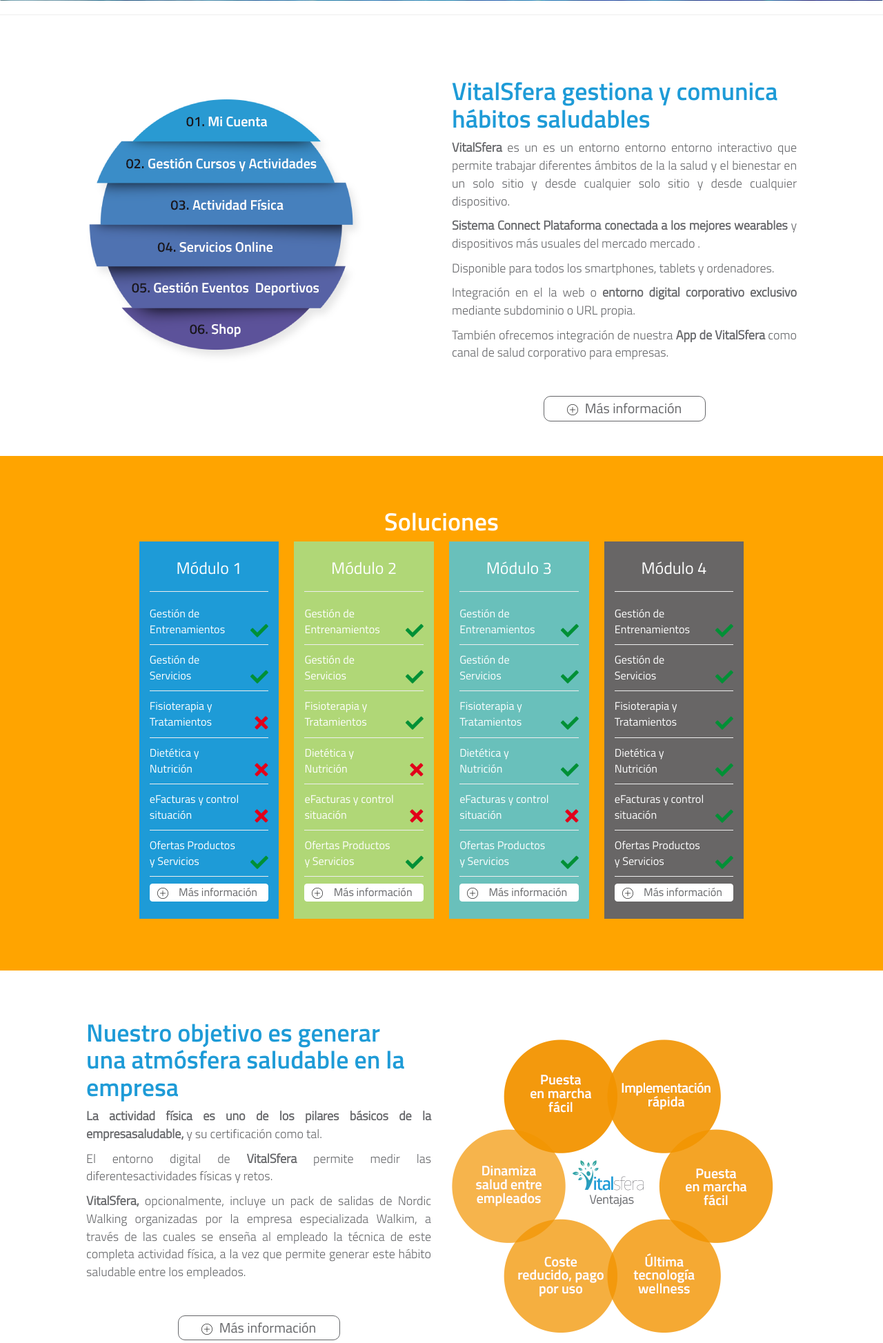
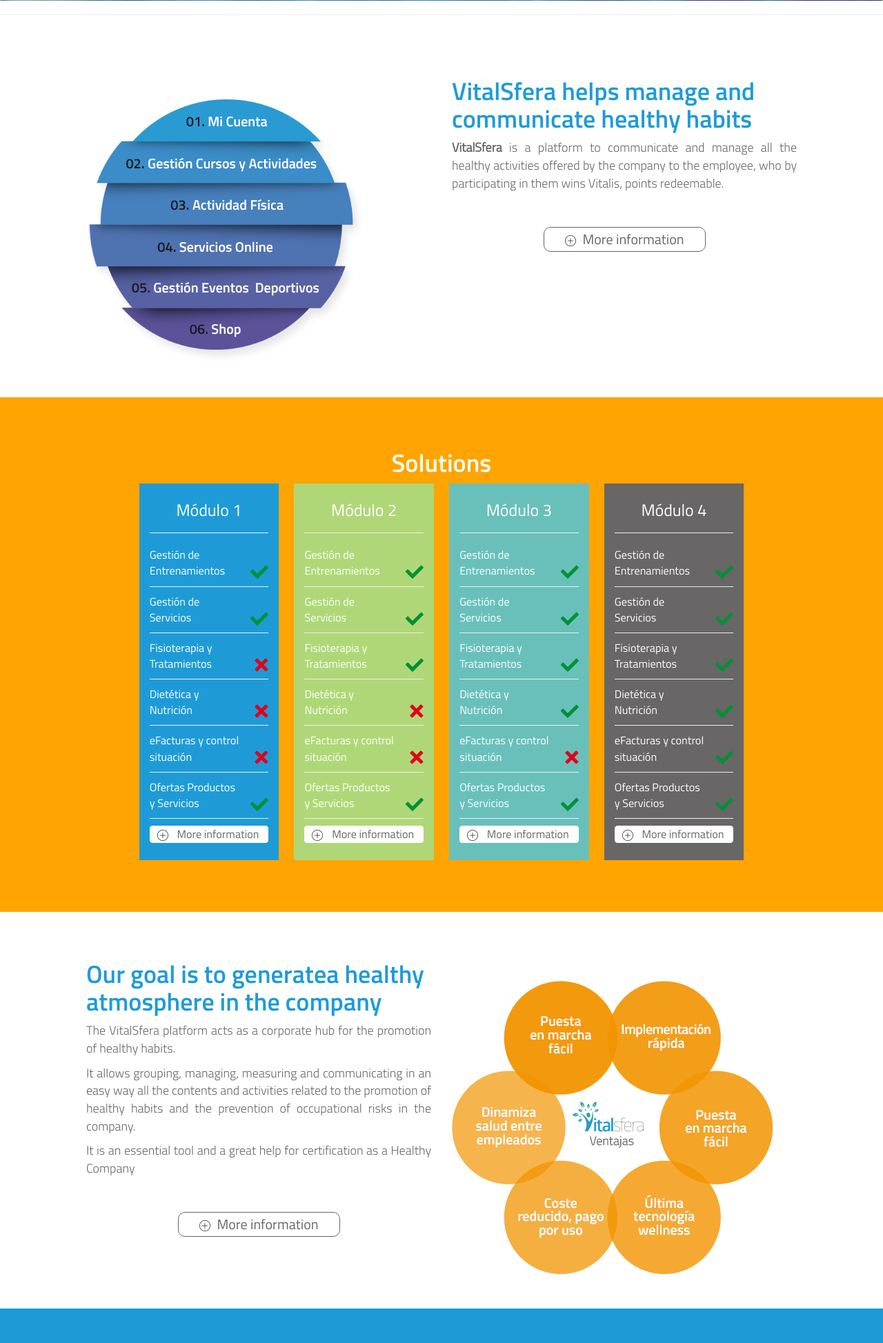
Before and after one commit to eteks/talfer, a Django app: page / in a window 1280 px wide. Shown: the part 792-2739 px from the top of the page at 69% size. Run offline with Django 3.2, Linux system fonts and the light colour scheme; some libraries are stand-ins or nearby versions; some web fonts are replaced.

Commit message:
language change

```diff
--- a/vitalsfera/master/templates/index.html
+++ b/vitalsfera/master/templates/index.html
@@ -50,13 +50,13 @@
   				<a href="{% url 'home' %}"><img src ="../static/img/img/circle_list.png"></a>
   			</div>
   			<div class="home_block_one_inner_two">
-  				<h2>VitalSfera gestiona y comunica <br>hábitos saludables</h2>
-  				<p><strong>VitalSfera</strong> es un es un entorno entorno entorno interactivo que permite trabajar diferentes ámbitos de la la salud y el bienestar en un solo sitio y desde cualquier solo sitio y desde cualquier dispositivo.</p>
-  				<p><strong>Sistema Connect Plataforma conectada a los mejores wearables</strong> y dispositivos más usuales del mercado mercado .</p>
+  				<h2>VitalSfera helps manage and communicate healthy habits</h2>
+  				<p class="last_child"><strong>VitalSfera</strong> is a platform to communicate and manage all the healthy activities offered by the company to the employee, who by participating in them wins Vitalis, points redeemable.</p>
+  				<!-- <p><strong>Sistema Connect Plataforma conectada a los mejores wearables</strong> y dispositivos más usuales del mercado mercado .</p>
   				<p>Disponible para todos los smartphones, tablets y ordenadores.</p>
   				<p>Integración en el la web o <strong>entorno digital corporativo exclusivo</strong> mediante subdominio  o URL propia.</p>
-  				<p class="last_child">También ofrecemos integración de nuestra <strong>App de VitalSfera</strong> como canal de salud corporativo para empresas.</p>
-  				<div class="mas_info"><span><img src="../static/img/img/plus.png"></span>Más información</div>
+  				<p class="last_child">También ofrecemos integración de nuestra <strong>App de VitalSfera</strong> como canal de salud corporativo para empresas.</p> -->
+  				<div class="mas_info"><span><img src="../static/img/img/plus.png"></span>More information</div>
   			</div>
   			<div class="clear_both"></div>
 
@@ -64,7 +64,7 @@
   		</div> <!-- home_block_one -->
   		<div class="home_block_two" id="block_2">
   			<div class="modules text-center  content_holder">
-  				<h2>Soluciones</h2>
+  				<h2>Solutions</h2>
 	  			<div class="module_one">
 	  				<div class="module_inner">
 	  					<h4>Módulo 1</h4>
@@ -81,7 +81,7 @@
 	  					<hr class="inner_hr">
 	  					<p>Ofertas Productos<br>y Servicios<span><img src="../static/img/img/tick.png"></span></p>
 	  					<hr class="inner_hr">
-	  					<p class="module_mas_info"><span><img src="../static/img/img/plus.png"></span>Más información</p>
+	  					<p class="module_mas_info"><span><img src="../static/img/img/plus.png"></span>More information</p>
 	  				</div>
 	  			</div>
 	  			<div class="module_two">
@@ -100,7 +100,7 @@
 	  					<hr class="inner_hr">
 	  					<p>Ofertas Productos<br>y Servicios<span><img src="../static/img/img/tick.png"></span></p>
 	  					<hr class="inner_hr">
-	  					<p class="module_mas_info"><span><img src="../static/img/img/plus.png"></span>Más información</p>
+	  					<p class="module_mas_info"><span><img src="../static/img/img/plus.png"></span>More information</p>
 	  				</div>
 
 	  			</div>
@@ -120,7 +120,7 @@
 	  					<hr class="inner_hr">
 	  					<p>Ofertas Productos<br>y Servicios<span><img src="../static/img/img/tick.png"></span></p>
 	  					<hr class="inner_hr">
-	  					<p class="module_mas_info"><span><img src="../static/img/img/plus.png"></span>Más información</p>
+	  					<p class="module_mas_info"><span><img src="../static/img/img/plus.png"></span>More information</p>
 	  				</div>
 	  			</div>
 	  			<div class="module_four">
@@ -139,7 +139,7 @@
 	  					<hr class="inner_hr">
 	  					<p>Ofertas Productos<br>y Servicios<span><img src="../static/img/img/tick.png"></span></p>
 	  					<hr class="inner_hr">
-	  					<p class="module_mas_info"><span><img src="../static/img/img/plus.png"></span>Más información</p>
+	  					<p class="module_mas_info"><span><img src="../static/img/img/plus.png"></span>More information</p>
 	  				</div>
 	  			</div>
 	  			<div class="clear_both"></div>
@@ -147,11 +147,11 @@
   		</div> <!-- home_block_two -->
   		<div class="home_block_three content_holder" id="block_3">
   			<div class="home_block_three_inner_one">
-  				<h2>Nuestro objetivo es generar<br>una atmósfera saludable en la<br>empresa</h2>
-  				<p><strong>La actividad física es uno de los pilares básicos de la empresa</strong><strong>saludable,</strong> y su certificación como tal.</p>
-  				<p>El entorno digital de <strong>VitalSfera</strong> permite medir las diferentesactividades físicas y retos.</p>
-  				<p class="last_child"><strong>VitalSfera,</strong> opcionalmente, incluye un pack de salidas de Nordic Walking organizadas por la empresa especializada Walkim, a través  de las cuales se enseña al empleado la técnica de este completa actividad física, a la vez que permite generar este hábito saludable entre los empleados.</p>
-  				<div class="mas_info"><span><img src="../static/img/img/plus.png"></span>Más información</div>
+  				<h2>Our goal is to generatea healthy atmosphere in the company</h2>
+  				<p>The VitalSfera platform acts as a corporate hub for the promotion of healthy habits.</p>
+  				<p>It allows grouping, managing, measuring and communicating in an easy way all the contents and activities related to the promotion of healthy habits and the prevention of occupational risks in the company.</p>
+  				<p class="last_child">It is an essential tool and a great help for certification as a Healthy Company</p>
+  				<div class="mas_info"><span><img src="../static/img/img/plus.png"></span>More information</div>
 
   			</div>
   			<div class="home_block_three_inner_two">
@@ -166,26 +166,26 @@
 	  				<img src ="../static/img/img/tabmob.png">
 	  			</div>
 	  			<div class="home_block_four_inner_two">
-	  				<h2>Tecnología web responsive y<br>App para  iOS / Android</h2>
-	  				<p><strong>VitalSfera</strong> es un es un entorno entorno entorno interactivo que permite trabajar diferentes ámbitos de la la salud y el bienestar en un solo sitio y desde cualquier solo sitio y desde cualquier dispositivo. </p>
-	  				<p>Sistema Connect Plataforma conectada a los wearables y dispositivos más usuales del mercado mercado .</p>
-	  				<p>Disponible para todos los smartphones, tablets y ordenadores.</p>
-	  				<p>Integración en el la web o entorno digital corporativo mediante subdominio  o URL propia.</p>
-	  				<p class="last_child">También ofrecemos integración de nuestra App de VitalSfera como canal de salud corporativo para empresas.</p>
-	  				<div class="mas_info"><span><img src="../static/img/img/plus.png"></span>Más información</div>
+	  				<h2>Responsive web technology and App for iOS / Android</h2>
+	  				<p><strong>VitalSfera</strong> is an interactive platform that allows working different areas of corporate health and well-being from any place with any device.</p>
+	  				<p>VitalSfera in addition has its own measurement system, and is also connected to the wearables and most common physical activity tracking devices in the market.</p>
+	  				<p>It is available for all smartphones, tablets and computers.</p>
+	  				<p>Includes a customized integration to the web or corporate digital environment through subdomain or own URL.We also offer full corporate customization of our VitalSfera Physical Activity Measurement App.</p>
+	  				<p class="last_child"> </p>
+	  				<div class="mas_info"><span><img src="../static/img/img/plus_white.png"></span>More information</div>
 	  			</div>
   			</div>
   			<div class="clear_both"></div>
   		</div> <!-- home_block_four -->
   		<div class="home_block_five content_holder" id="block_5">
   			<div class="home_block_five_inner_one">
-  				<h2>Casos de éxito</h2>
-  				<p><strong>VitalSfera</strong> es un es un entorno entorno entorno interactivo que permite trabajar diferentes ámbitos de la la salud y el bienestar en un solo sitio y desde cualquier solo sitio y desde cualquier dispositivo. </p>
-  				<p>Sistema Connect Plataforma conectada a los wearables y dispositivos más usuales del mercado mercado .</p>
-  				<p>Disponible para todos los smartphones, tablets y ordenadores.</p>
+  				<h2>Creating healthy atmospheres</h2>
+  				<p> The platform and technology of <strong>VitalSfera</strong> is working in many companies for all kinds of health promotion projects.</p>
+  				<p class="last_child">Thousands of employees are breathing VitalSfera at work.</p>
+  				<!-- <p>Disponible para todos los smartphones, tablets y ordenadores.</p>
   				<p>Integración en el la web o entorno digital corporativo mediante subdominio  o URL propia.</p>
-  				<p class="last_child">También ofrecemos integración de nuestra App de VitalSfera como canal de salud corporativo para empresas, sistema Connect Plataforma conectada a los wearables y dispositivos más usuales del mercado mercado .</p>
-  				<div class="mas_info"><span><img src="../static/img/img/plus.png"></span>Más información</div>
+  				<p class="last_child">También ofrecemos integración de nuestra App de VitalSfera como canal de salud corporativo para empresas, sistema Connect Plataforma conectada a los wearables y dispositivos más usuales del mercado mercado .</p> -->
+  				<div class="mas_info"><span><img src="../static/img/img/plus.png"></span>More information</div>
 
   			</div>
   			<div class="home_block_five_inner_two text-center">
@@ -213,58 +213,58 @@
 
 	  			</div>
 	  			<div class="home_block_six_inner_two">
-	  				<h2>Programa de Rewarding de<br> puntos “Vitalis”</h2>
-	  				<p>El sistema de incentivos propuesto consiste en la puesta en marcha de un<strong> Programa de Puntos, llamados Vitalis,</strong>  en el que los miembros registrados en el portal de salud VitalSfera podrán ir monitorizando su actividad física diaria y acumular Vitalis canjeables por productos y servicios saludables. </p>
-	  				<p>Cada <strong> Vitalis se genera  como equivalencia a 30 minutos</strong>  de actividad fíasica.</p>
-	  				<p class="last_child">Puesta en marcha de un Programa de Puntos, llamados Vitalis, en el que los miembros registrados en el portal de salud VitalSfera podrán ir monitorizando su actividad física diaria y acumular<strong>Vitalis canjeables por productos y servicios saludables.</strong> </p>
-	  			    <div class="mas_info"><span><img src="../static/img/img/plus.png"></span>Más información</div>
+	  				<h2>“Vitalis” Rewarding Program </h2>
+	  				<p>VitalSfera has a rewaring program to engage employees to the VitalSfera healthy habits platform.</p>
+	  				<p class="last_child">Employees participation in health promotion activities and physical activity help users get  "Vitalis" points redeemable in the catalog or benefit system company has.</p>
+	  				<!-- <p class="last_child">Puesta en marcha de un Programa de Puntos, llamados Vitalis, en el que los miembros registrados en el portal de salud VitalSfera podrán ir monitorizando su actividad física diaria y acumular<strong>Vitalis canjeables por productos y servicios saludables.</strong> </p> -->
+	  			    <div class="mas_info"><span><img src="../static/img/img/plus_white.png"></span>More information</div>
 	  			</div>
 	  		</div>
   			<div class="clear_both"></div>
   		</div> <!-- home_block_six -->
   		<div class="home_block_seven" id="block_7">
-  			<h2>Contacta con nosotros</h2>
+  			<h2>Contact Us</h2>
 			<div class="container">
 				<form class="form-horizontal" action="/action_page.php">
 					<div class="form-group">
-					<label class="control-label col-sm-2">Nombre y Apellidos:</label>
+					<label class="control-label col-sm-2">Name and Surname</label>
 					<div class="col-sm-10">
 					<input type="text" class="form-control" id="" placeholder="" name="">
 					</div>
 					</div>
 					<div class="form-group">
-					<label class="control-label col-sm-2" for="">Empresa:</label>
+					<label class="control-label col-sm-2" for="">Company</label>
 					<div class="col-sm-10">
 					<input type="text" class="form-control" id="" placeholder="" name="">
 					</div>
 					</div>
 					<div class="form-group">
-					<label class="control-label col-sm-2" for="email">Email:</label>
+					<label class="control-label col-sm-2" for="email">Email</label>
 					<div class="col-sm-10">
 					<input type="text" class="form-control" id="email" placeholder="" name="">
 					</div>
 					</div>
 					<div class="form-group">
-					<label class="control-label col-sm-2" for="">Teléfono:</label>
+					<label class="control-label col-sm-2" for="">Phone</label>
 					<div class="col-sm-10">
 					<input type="text" class="form-control" id="" placeholder="" name="">
 					</div>
 					</div>
 					<div class="form-group">
-					<label class="control-label col-sm-2" for="">Asunto:</label>
+					<label class="control-label col-sm-2" for="">Subject</label>
 					<div class="col-sm-10">
 					<input type="text" class="form-control" id="" placeholder="" name="">
 					</div>
 					</div>
 					<div class="form-group">
-					<label class="control-label col-sm-2" for="">Mensaje:</label>
+					<label class="control-label col-sm-2" for="">Message</label>
 					<div class="col-sm-10">
 					<textarea type="text" class="form-control text_content" id="" placeholder="" name=""></textarea>
 					</div>
 					</div>
 					<div class="form-group">
 					<div class="col-sm-offset-2 col-sm-10">
-					<button type="submit" class="enviar_button">ENVIAR</button>
+					<button type="submit" class="enviar_button">SEND</button>
 					</div>
 					</div>
 					<div class="clear_both"></div>
```
